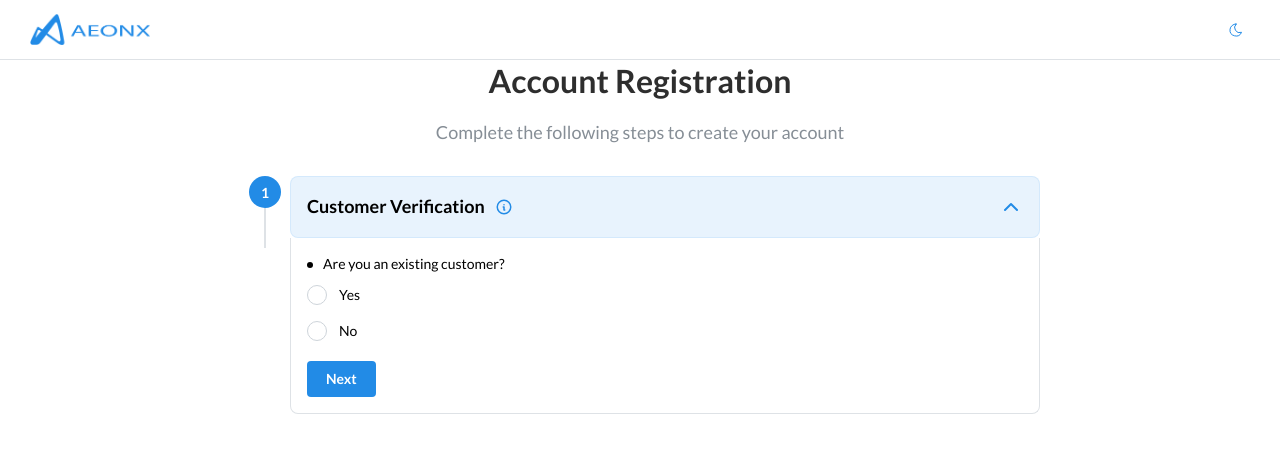
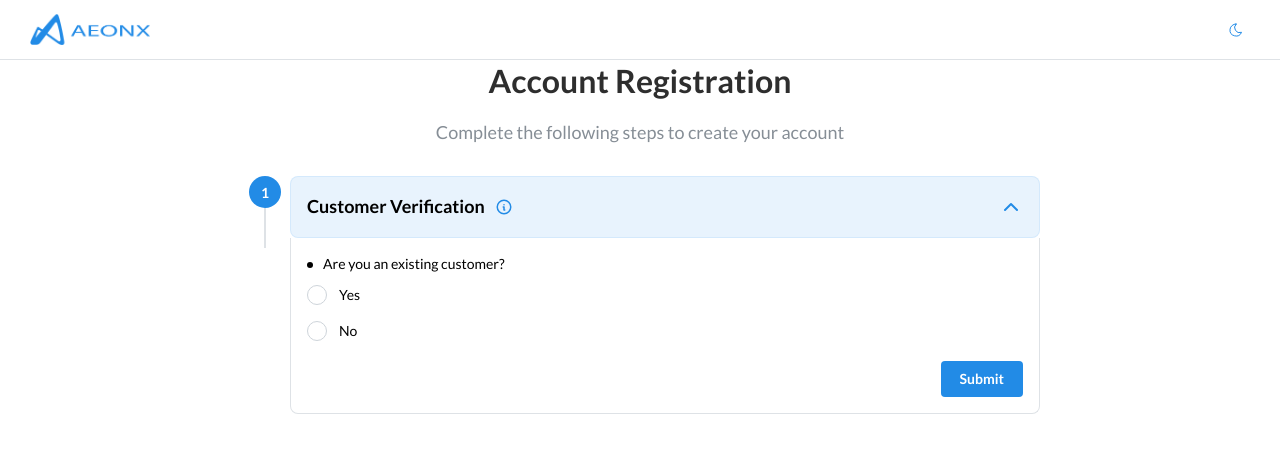
Before and after one commit to goodstripe/Alpha-Platform, a Next.js app: page /onboarding in a window 1280 px wide. Shown: the top 452 px of the page. Built offline with nearby package versions, Linux system fonts and the light colour scheme.

Commit message:
`Update AccordionStep component: change button text and justify button group to the end`

```diff
--- a/src/app/components/AccordionStep/AccordionStep.tsx
+++ b/src/app/components/AccordionStep/AccordionStep.tsx
@@ -282,9 +282,9 @@ const AccordionStep: React.FC<AccordionStepProps> = ({
           >
             {children}
             {isActive && !isCompleted && (
-              <Group style={{ marginLeft: "auto" }} mt={"lg"}>
+              <Group justify="flex-end" mt={"lg"}>
                 <Button onClick={onCompleteStep}>
-                  {isFinalStep ? "Finish" : "Next"}
+                  {isFinalStep ? "Finish" : "Submit"}
                 </Button>
               </Group>
             )}
```
